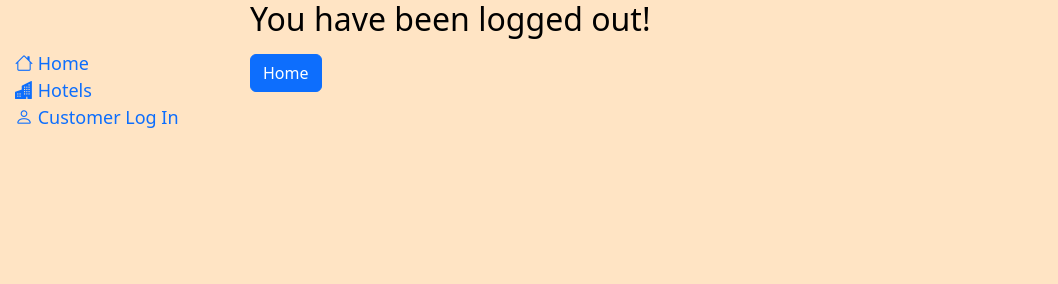
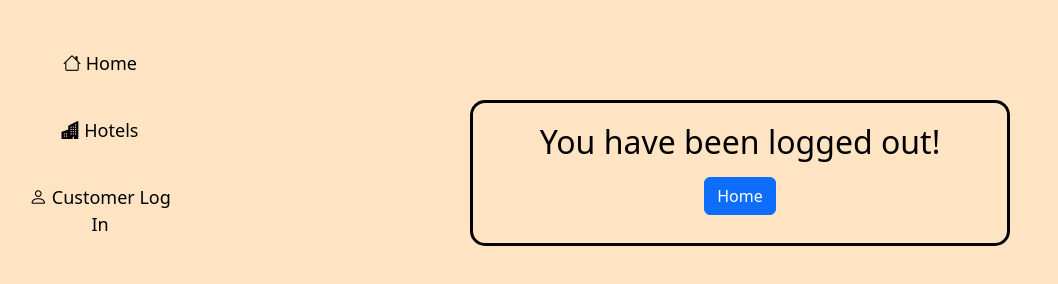
Before and after one commit to allenamaya/Hotel-Hopper, a React app in the folder client/: page /logout in a window 1280 px wide. Shown: the whole page, without its empty margins (0-1058 px from the left). Built offline with nearby package versions, Linux system fonts and the light colour scheme.

Commit message:
Add mainstyling

```diff
--- a/client/src/index.css
+++ b/client/src/index.css
@@ -39,7 +39,7 @@ body{
 .landing-page{
    text-align: center;
    color: aliceblue;
-   margin-top: 50px;
+   margin-top: 0px;
    margin-bottom: 30px;
    padding-top: 250px;
    padding-bottom: 250px;
@@ -52,7 +52,7 @@ body{
     margin: 20px;
 }
 .book-container{
-    margin-top: 150px;
+    margin-top: 10px;
     text-align: center;
     background-repeat: no-repeat;
     background-size: cover;
@@ -72,7 +72,7 @@ body{
 }
 .main-content{
     height: 100%;
-    margin-left: 250px;
+    margin-left: 200px;
 }
 .details-form-container{
     margin-top: 150px;
@@ -134,21 +134,33 @@ li{
     background-color: red;
 }
 .my-navigation{
-    width: 250px;
+    width: 200px;
     height: 100%;
     background-color: bisque;
     position: fixed;
     margin-top: 0;
-    padding-top: 50px;
+    padding-top: 30px;
     top:0%;
     display: flex;
     flex-direction: column;
+    text-align: center;
 }
 a{
     text-decoration: none;
+    color: black;
 }
 .my-navigation > *{
     font-size: 18px;
     font: bold;
-    margin-left: 15px;
+    margin: 20px
+
 }
+.login-form{
+    width: 50%;
+    margin: auto;
+    margin-top: 100px;
+    border: solid;
+    border-radius: 15px;
+    padding: 20px;
+    text-align: center;
+}
```
